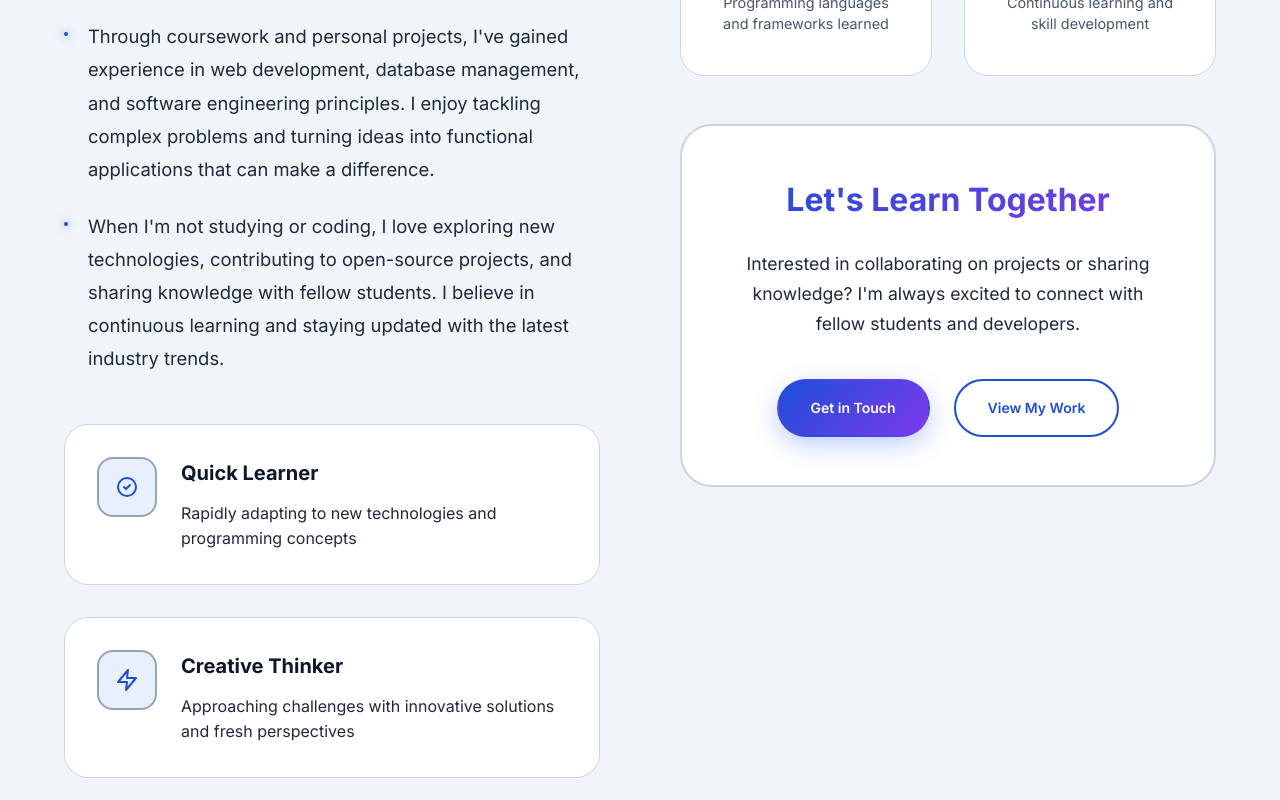
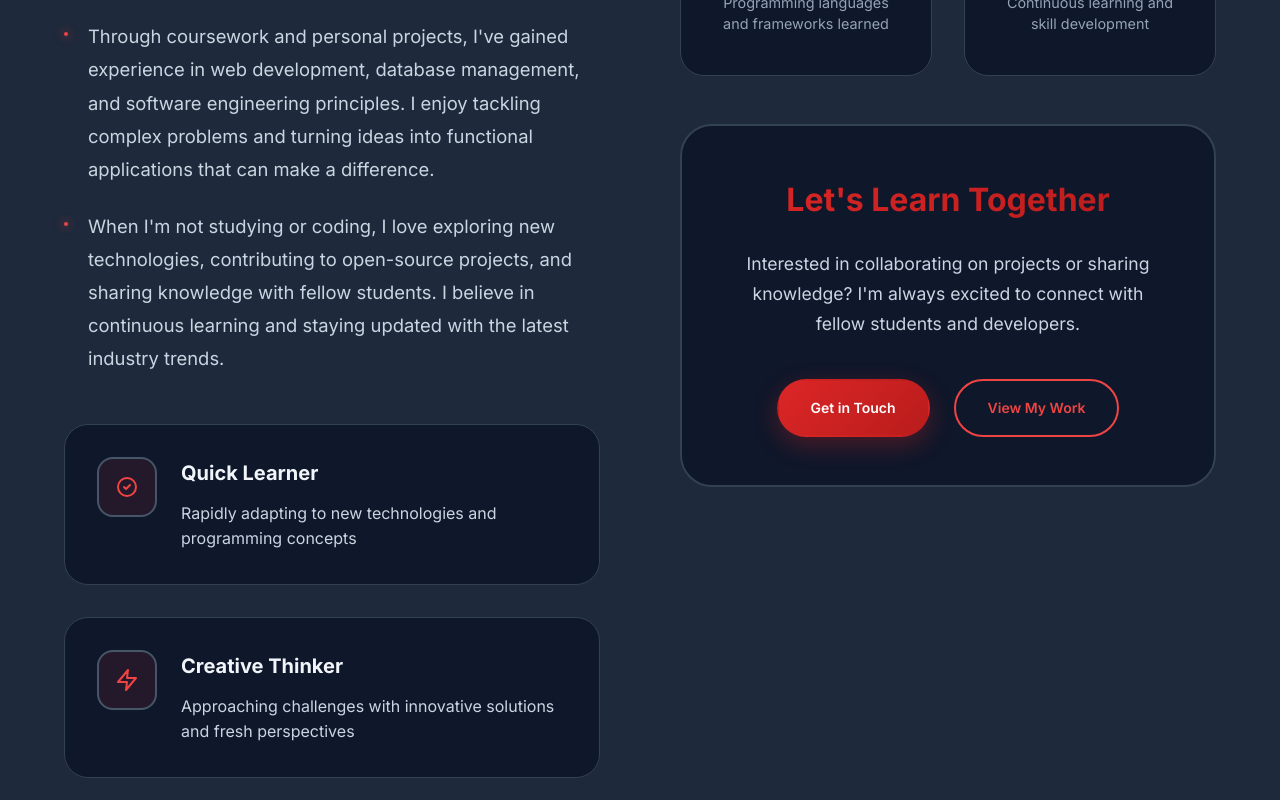
Before and after one commit to FawazMulla/Portfolio, a React (Create React App) app: page / in a window 1280 px wide. Shown: the part 1320-2120 px from the top of the page. Built offline with nearby package versions, Linux system fonts and the light colour scheme.

Commit message:
theme update

```diff
--- a/package.json
+++ b/package.json
@@ -4,6 +4,7 @@
   "private": true,
   "homepage": "https://fawazmulla.github.io/Portfolio",
   "dependencies": {
+    "@emailjs/browser": "^4.4.1",
     "react": "^19.2.3",
     "react-dom": "^19.2.3",
     "react-scripts": "5.0.1"
@@ -19,8 +20,7 @@
     "eject": "react-scripts eject",
     "serve": "npx serve -s build -l 3000",
     "predeploy": "npm run build",
-    "deploy": "gh-pages -d build",
-    "deploy:auto": "node deploy.js"
+    "deploy": "gh-pages -d build"
   },
   "eslintConfig": {
     "extends": "react-app"
--- a/src/components/About/About.css
+++ b/src/components/About/About.css
@@ -88,7 +88,7 @@
   justify-content: center;
   width: 60px;
   height: 60px;
-  background: rgba(37, 99, 235, 0.1);
+  background: rgba(220, 38, 38, 0.1);
   border: 2px solid var(--border-medium);
   border-radius: 1rem;
   color: var(--accent-primary);
@@ -100,7 +100,7 @@
   background: var(--accent-primary);
   color: white;
   transform: scale(1.1);
-  box-shadow: 0 0 20px rgba(37, 99, 235, 0.4);
+  box-shadow: 0 0 20px rgba(220, 38, 38, 0.4);
 }
 
 .highlight-item h4 {
@@ -203,7 +203,7 @@
   left: 0;
   right: 0;
   bottom: 0;
-  background: linear-gradient(45deg, transparent 30%, rgba(37, 99, 235, 0.05) 50%, transparent 70%);
+  background: linear-gradient(45deg, transparent 30%, rgba(220, 38, 38, 0.05) 50%, transparent 70%);
   transform: translateX(-100%);
   transition: transform 0.8s ease;
 }
@@ -246,12 +246,12 @@
   background: var(--gradient-primary);
   border: 2px solid transparent;
   color: white;
-  box-shadow: 0 8px 25px rgba(37, 99, 235, 0.3);
+  box-shadow: 0 8px 25px rgba(220, 38, 38, 0.3);
 }
 
 .cta-buttons .btn-primary:hover {
   transform: translateY(-3px);
-  box-shadow: 0 12px 35px rgba(37, 99, 235, 0.4);
+  box-shadow: 0 12px 35px rgba(220, 38, 38, 0.4);
 }
 
 .cta-buttons .btn-secondary {
--- a/src/components/Contact/Contact.css
+++ b/src/components/Contact/Contact.css
@@ -57,7 +57,7 @@
   justify-content: center;
   width: 48px;
   height: 48px;
-  background: rgba(37, 99, 235, 0.1);
+  background: rgba(220, 38, 38, 0.1);
   border: 1px solid var(--border-medium);
   border-radius: 0.75rem;
   color: var(--accent-primary);
@@ -78,7 +78,7 @@
 
 .availability-status {
   padding: 1.5rem;
-  background: rgba(37, 99, 235, 0.05);
+  background: rgba(220, 38, 38, 0.05);
   border: 1px solid var(--border-light);
   border-radius: 1rem;
 }
@@ -145,7 +145,7 @@
 .form-group textarea:focus {
   outline: none;
   border-color: var(--accent-primary);
-  box-shadow: 0 0 0 3px rgba(37, 99, 235, 0.1);
+  box-shadow: 0 0 0 3px rgba(220, 38, 38, 0.1);
 }
 
 .form-group textarea {
--- a/src/components/Experience/Experience.css
+++ b/src/components/Experience/Experience.css
@@ -93,7 +93,7 @@
 
 .job-type {
   padding: 0.25rem 0.75rem;
-  background: rgba(37, 99, 235, 0.1);
+  background: rgba(220, 38, 38, 0.1);
   border: 1px solid var(--border-medium);
   border-radius: 1rem;
   font-size: 0.75rem;
--- a/src/components/Projects/Projects.css
+++ b/src/components/Projects/Projects.css
@@ -89,7 +89,7 @@
 
 .project-card.featured {
   border-color: var(--accent-primary);
-  background: linear-gradient(145deg, var(--bg-primary) 0%, rgba(37, 99, 235, 0.05) 100%);
+  background: linear-gradient(145deg, var(--bg-primary) 0%, rgba(220, 38, 38, 0.05) 100%);
   position: relative;
 }
 
@@ -116,12 +116,12 @@
   z-index: 2;
   text-transform: uppercase;
   letter-spacing: 0.5px;
-  box-shadow: 0 4px 15px rgba(37, 99, 235, 0.3);
+  box-shadow: 0 4px 15px rgba(220, 38, 38, 0.3);
 }
 
 .project-image {
   height: 220px;
-  background: linear-gradient(135deg, rgba(37, 99, 235, 0.1) 0%, rgba(124, 58, 237, 0.1) 100%);
+  background: linear-gradient(135deg, rgba(220, 38, 38, 0.1) 0%, rgba(124, 58, 237, 0.1) 100%);
   display: flex;
   align-items: center;
   justify-content: center;
@@ -231,7 +231,7 @@
 
 .tech-badge {
   padding: 0.5rem 1rem;
-  background: rgba(37, 99, 235, 0.1);
+  background: rgba(220, 38, 38, 0.1);
   border: 1px solid var(--border-medium);
   border-radius: 2rem;
   font-size: 0.8rem;
@@ -241,7 +241,7 @@
 }
 
 .tech-badge:hover {
-  background: rgba(37, 99, 235, 0.2);
+  background: rgba(220, 38, 38, 0.2);
   transform: translateY(-2px);
 }
 
@@ -271,7 +271,7 @@
   border-color: var(--accent-primary);
   color: var(--accent-primary);
   transform: translateY(-3px);
-  box-shadow: 0 8px 25px rgba(37, 99, 235, 0.2);
+  box-shadow: 0 8px 25px rgba(220, 38, 38, 0.2);
 }
 
 .project-link:first-child:hover {
--- a/src/components/Skills/Skills.css
+++ b/src/components/Skills/Skills.css
@@ -99,7 +99,7 @@
 }
 
 .skill-card {
-  background: rgba(37, 99, 235, 0.05);
+  background: rgba(220, 38, 38, 0.05);
   border: 1px solid var(--border-light);
   border-radius: 1rem;
   padding: 2rem 1.5rem;
@@ -120,7 +120,7 @@
   left: -100%;
   width: 100%;
   height: 100%;
-  background: linear-gradient(90deg, transparent, rgba(37, 99, 235, 0.1), transparent);
+  background: linear-gradient(90deg, transparent, rgba(220, 38, 38, 0.1), transparent);
   transition: left 0.5s ease;
 }
 
@@ -193,7 +193,7 @@
 
 .cert-level {
   padding: 0.5rem 1rem;
-  background: rgba(37, 99, 235, 0.1);
+  background: rgba(220, 38, 38, 0.1);
   border: 1px solid var(--border-medium);
   border-radius: 2rem;
   font-size: 0.75rem;
--- a/src/contexts/ThemeContext.js
+++ b/src/contexts/ThemeContext.js
@@ -11,10 +11,10 @@ export const useTheme = () => {
 };
 
 export const ThemeProvider = ({ children }) => {
-  const [theme, setTheme] = useState('light');
+  const [theme, setTheme] = useState('dark');
 
   useEffect(() => {
-    const savedTheme = localStorage.getItem('theme') || 'light';
+    const savedTheme = localStorage.getItem('theme') || 'dark';
     setTheme(savedTheme);
     document.documentElement.setAttribute('data-theme', savedTheme);
   }, []);
--- a/src/index.css
+++ b/src/index.css
@@ -7,8 +7,8 @@
   --text-primary: #0f172a;
   --text-secondary: #1e293b;
   --text-muted: #475569;
-  --accent-primary: #1d4ed8;
-  --accent-secondary: #7c3aed;
+  --accent-primary: #dc2626;
+  --accent-secondary: #b91c1c;
   --accent-success: #059669;
   --accent-warning: #d97706;
   --border-light: #cbd5e1;
@@ -17,8 +17,8 @@
   --shadow-md: 0 4px 6px -1px rgb(0 0 0 / 0.1);
   --shadow-lg: 0 10px 15px -3px rgb(0 0 0 / 0.1);
   --shadow-xl: 0 20px 25px -5px rgb(0 0 0 / 0.1);
-  --gradient-primary: linear-gradient(135deg, #1d4ed8 0%, #7c3aed 100%);
-  --gradient-secondary: linear-gradient(135deg, #0891b2 0%, #1d4ed8 100%);
+  --gradient-primary: linear-gradient(135deg, #dc2626 0%, #b91c1c 100%);
+  --gradient-secondary: linear-gradient(135deg, #ef4444 0%, #dc2626 100%);
 }
 
 [data-theme="dark"] {
@@ -29,8 +29,8 @@
   --text-primary: #f1f5f9;
   --text-secondary: #cbd5e1;
   --text-muted: #94a3b8;
-  --accent-primary: #60a5fa;
-  --accent-secondary: #a78bfa;
+  --accent-primary: #ef4444;
+  --accent-secondary: #dc2626;
   --accent-success: #34d399;
   --accent-warning: #fbbf24;
   --border-light: #334155;
```
Also changed, not shown: src/components/Contact/Contact.js (+295 -4 lines), 2 other files (tests, documents, lock files or other folders).
